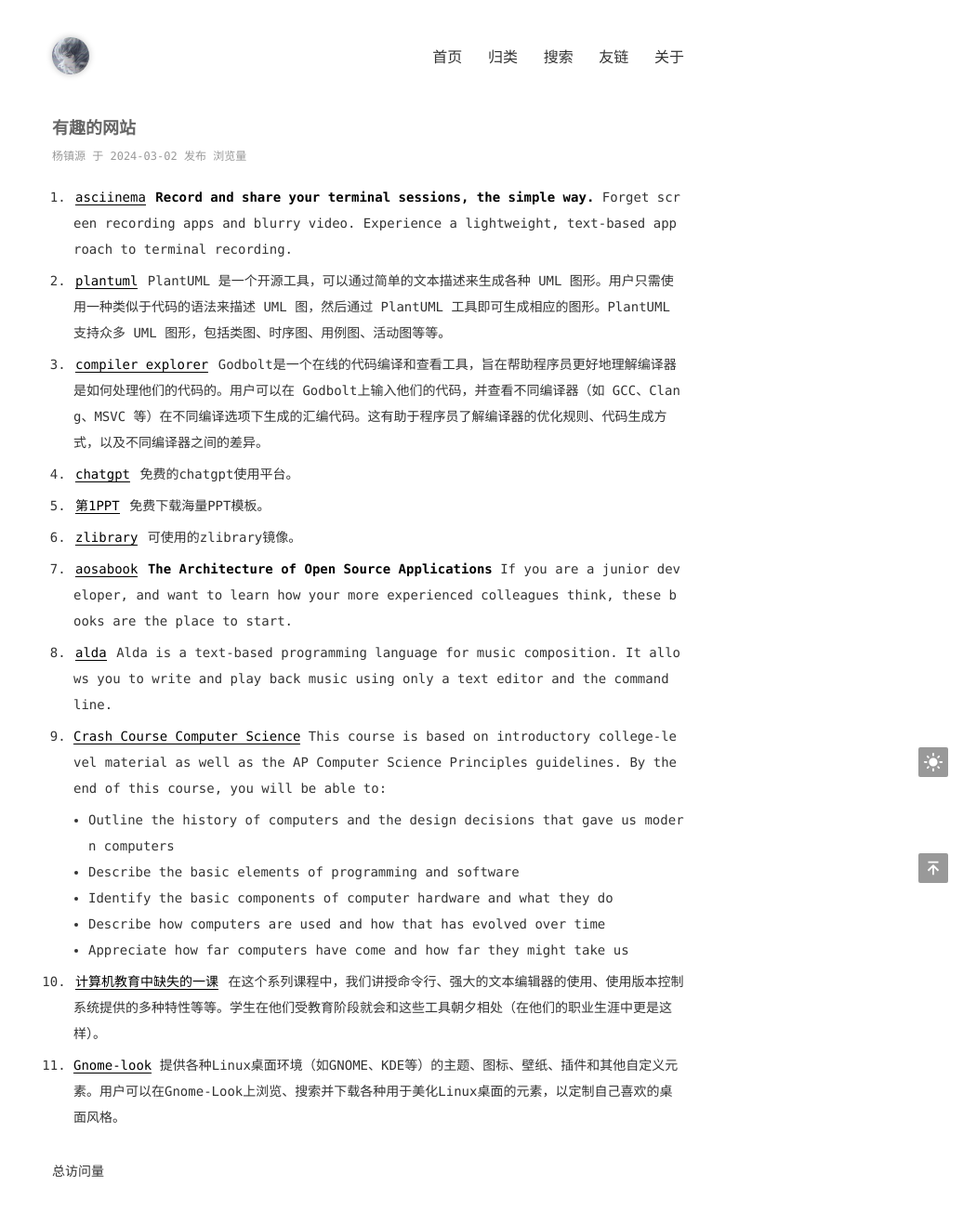
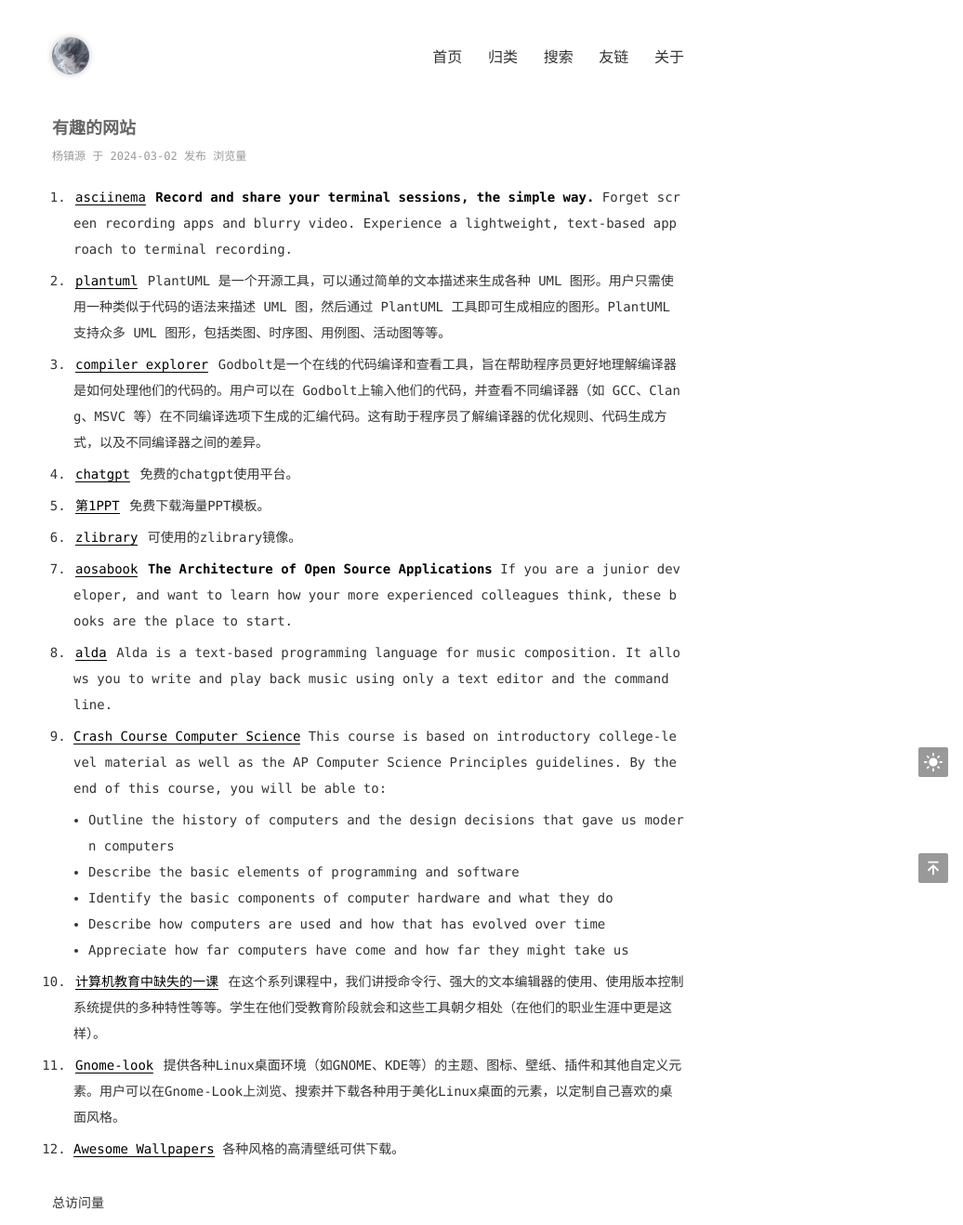
Before and after one commit to Yangzy0723/Yangzy0723.github.io, a Jekyll site: the page built from _posts/2024-03-02-有趣的网站.md, in a window 1280 px wide. Shown: the whole page at 93% size, without its empty margins (244-1280 px from the left). Built offline with Jekyll 4.4.1, drawn with Linux system fonts in a browser that asks for light colours; comment, search, counter and statistics services are not loaded; before the commit the page ends 1284 px from its top, so only the background shows below that.

Commit message:
add wallpaper website

```diff
--- a/_posts/2024-03-02-有趣的网站.md
+++ b/_posts/2024-03-02-有趣的网站.md
@@ -42,3 +42,6 @@ categories: [杂项]
 
 11. [Gnome-look](https://www.gnome-look.org/)
  提供各种Linux桌面环境（如GNOME、KDE等）的主题、图标、壁纸、插件和其他自定义元素。用户可以在Gnome-Look上浏览、搜索并下载各种用于美化Linux桌面的元素，以定制自己喜欢的桌面风格。
+
+ 12. [Awesome Wallpapers](https://wallhaven.cc/)
+ 各种风格的高清壁纸可供下载。
```
